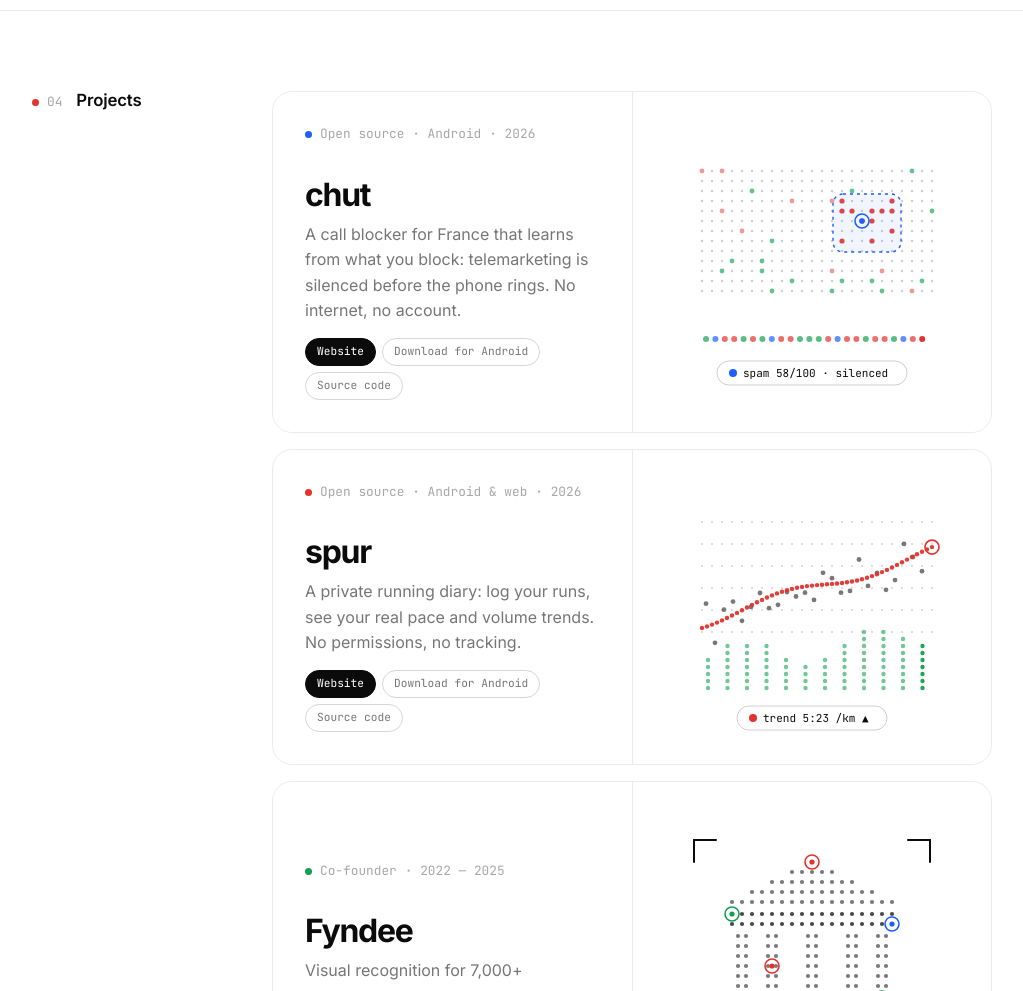
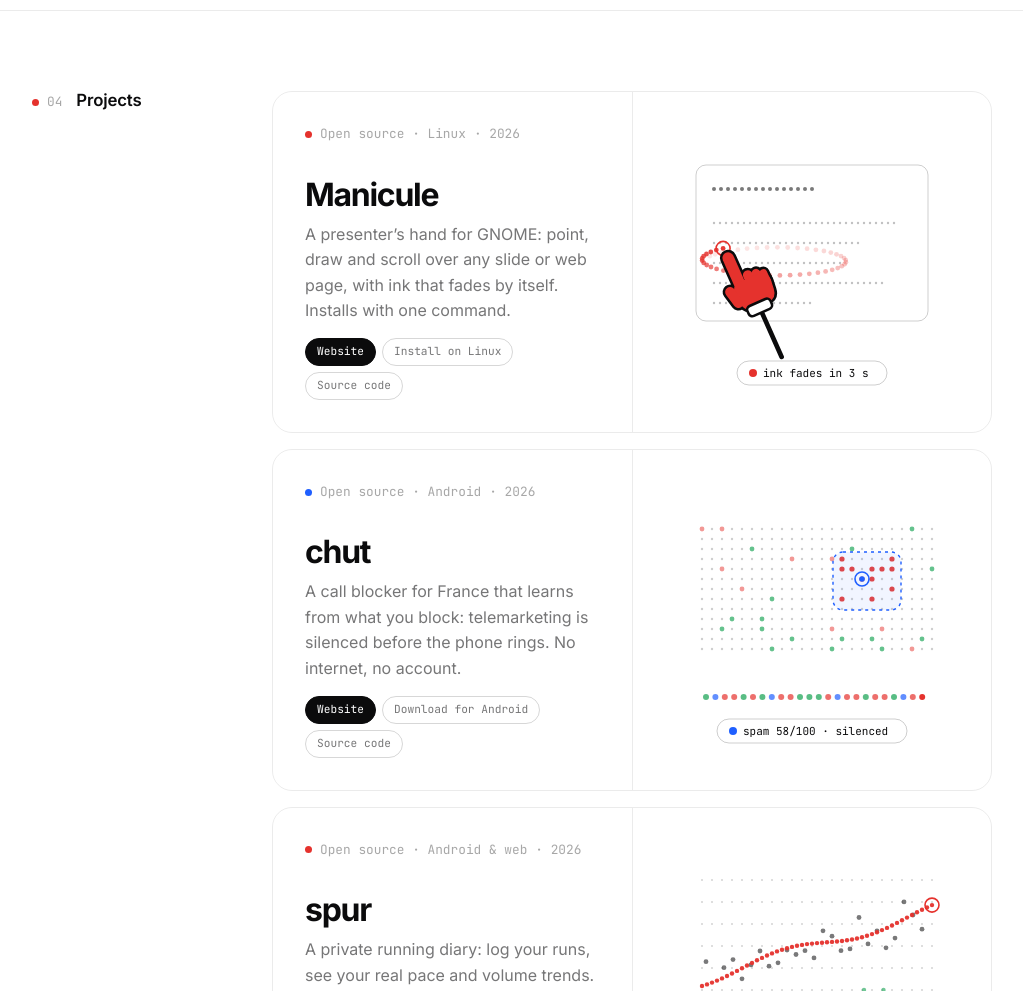
Before and after one commit to dabane-ghassan/dabane-ghassan.github.io, a plain HTML site: page index.html in a window 1280 px wide. Shown: the part 1720-2711 px from the top of the page, without its empty margins (128-1151 px from the left). Drawn offline with Linux system fonts and the light colour scheme.

Commit message:
Projects: add Manicule above chut

```diff
--- a/assets/js/home.js
+++ b/assets/js/home.js
@@ -1,4 +1,4 @@
-/* Home page: dot-matrix, project illustrations (chut, spur, Fyndee), scroll-spy, publication panels, latest posts. */
+/* Home page: dot-matrix, project illustrations (Manicule, chut, spur, Fyndee), scroll-spy, publication panels, latest posts. */
 (function () {
   'use strict';
   var reduce = window.matchMedia('(prefers-reduced-motion: reduce)').matches;
@@ -125,6 +125,38 @@
     chip('spur-label', 'trend 5:23 /km ▲', 'tendance 5:23 /km ▲');
   }
 
+  /* ---------------- Manicule: a slide, a fading ink loop, the hand that drew it ---------------- */
+  function maniculeArt() {
+    var svg = document.getElementById('manicule-art');
+    if (!svg) return;
+    var out = [];
+    function dot(x, y, r, fill, op) { out.push('<circle cx="' + x.toFixed(1) + '" cy="' + y.toFixed(1) + '" r="' + r + '" fill="' + fill + '" opacity="' + op + '"/>'); }
+    out.push('<rect x="34" y="28" width="232" height="156" rx="10" fill="none" stroke="currentColor" stroke-opacity=".2"/>');   // the slide
+    for (var x = 52; x <= 150; x += 7) dot(x, 52, 2, 'currentColor', .55);                               // its title
+    [[86, 236], [106, 200], [126, 178], [146, 220], [166, 150]].forEach(function (row) {                  // its text
+      for (var x = 52; x <= row[1]; x += 6) dot(x, row[0], 1.2, 'currentColor', .25);
+    });
+    var n = 46, a0 = Math.PI * 1.15, a1 = a0 + Math.PI * 2.1, tip;                                        // ink: oldest is faintest
+    for (var i = 0; i <= n; i++) {
+      var t = i / n, a = a0 + (a1 - a0) * t, px = 112 + 72 * Math.cos(a), py = 126 + 15 * Math.sin(a) - t * 4;
+      dot(px, py, 2.4, 'var(--red)', (.12 + .83 * t * t).toFixed(2));
+      tip = [px, py];
+    }
+    out.push('<circle cx="' + tip[0].toFixed(1) + '" cy="' + tip[1].toFixed(1) + '" r="7" fill="none" stroke="var(--red)" stroke-width="1.6"><animate attributeName="r" values="5;9;5" dur="3s" repeatCount="indefinite"/></circle>');
+    var hand = '<rect x="113" y="92" width="27" height="60" rx="13.5"/><rect x="137" y="98" width="25" height="56" rx="12.5"/><rect x="158" y="107" width="21" height="48" rx="10.5"/>' +
+      '<rect x="80" y="24" width="32" height="130" rx="16"/><path d="M72 142 Q72 114 98 114 L152 114 Q180 114 180 142 L177 170 Q174 197 148 197 L104 197 Q78 197 75 170 Z"/>' +
+      '<rect x="53" y="114" width="28" height="66" rx="14" transform="rotate(-13 67 147)"/>';
+    out.push('<g transform="translate(' + (tip[0] + 3).toFixed(1) + ' ' + (tip[1] + 5).toFixed(1) + ') rotate(-24) scale(.36) translate(-96 -26)">' +
+      '<rect x="113.5" y="208" width="13" height="150" rx="6.5" fill="currentColor"/>' +                 // the rod
+      '<g fill="currentColor" stroke="currentColor" stroke-width="14" stroke-linejoin="round">' + hand + '</g>' +
+      '<g fill="var(--red)">' + hand + '</g>' +
+      '<rect x="85" y="186" width="70" height="30" rx="11" fill="var(--bg)" stroke="currentColor" stroke-width="7"/></g>');
+    out.push('<g transform="translate(150 236)"><rect x="-74" y="-12" width="148" height="24" rx="12" fill="var(--bg)" stroke="currentColor" stroke-opacity=".2"/>' +
+      '<circle cx="-58" cy="0" r="4" fill="var(--red)"/><text id="manicule-label" class="label-chip" x="-48" y="4" fill="currentColor"></text></g>');
+    svg.innerHTML = out.join('');
+    chip('manicule-label', 'ink fades in 3 s', 'encre effacée en 3 s');
+  }
+
   /* ---------------- chut: the number space in dots, a learned spam block ---------------- */
   function chutArt() {
     var svg = document.getElementById('chut-art');
@@ -204,5 +236,5 @@
     draw(); document.addEventListener('langchange', draw);
   }
 
-  document.addEventListener('DOMContentLoaded', function () { matrix(); chutArt(); spurArt(); temple(); spy(); pubs(); lists(); });
+  document.addEventListener('DOMContentLoaded', function () { matrix(); maniculeArt(); chutArt(); spurArt(); temple(); spy(); pubs(); lists(); });
 })();
--- a/index.html
+++ b/index.html
@@ -26,7 +26,7 @@
   <link rel="preconnect" href="https://fonts.googleapis.com">
   <link rel="preconnect" href="https://fonts.gstatic.com" crossorigin>
   <link href="https://fonts.googleapis.com/css2?family=Inter:wght@400..800&family=JetBrains+Mono:wght@400;500&family=Newsreader:ital,opsz,wght@0,6..72,400..600;1,6..72,400..600&display=swap" rel="stylesheet">
-  <link rel="stylesheet" href="assets/css/style.css?v=20261110c">
+  <link rel="stylesheet" href="assets/css/style.css?v=20261113a">
 </head>
 <body data-page="home">
 <a class="skip" href="#main">Skip to content</a>
@@ -166,6 +166,20 @@
       <div class="reveal">
         <article class="feature">
           <div class="feature-body">
+            <div class="feature-label mono"><span class="dot r"></span><span lang="en">Open source · Linux</span><span lang="fr">Open source · Linux</span> · 2026</div>
+            <h3><a href="https://dabane-ghassan.github.io/manicule/">Manicule</a></h3>
+            <p class="pitch" lang="en">A presenter’s hand for GNOME: point, draw and scroll over any slide or web page, with ink that fades by itself. Installs with one command.</p>
+            <p class="pitch" lang="fr">Une main de présentateur pour GNOME : pointez, dessinez et faites défiler n’importe quelle diapo ou page web, avec une encre qui s’efface d’elle-même. S’installe en une commande.</p>
+            <div class="pub-actions">
+              <a class="chip chip-solid" href="https://dabane-ghassan.github.io/manicule/"><span lang="en">Website</span><span lang="fr">Site</span></a>
+              <a class="chip" href="https://github.com/dabane-ghassan/manicule#install"><span lang="en">Install on Linux</span><span lang="fr">Installer sur Linux</span></a>
+              <a class="chip" href="https://github.com/dabane-ghassan/manicule"><span lang="en">Source code</span><span lang="fr">Code source</span></a>
+            </div>
+          </div>
+          <div class="feature-art" aria-hidden="true"><svg id="manicule-art" viewBox="0 0 300 250"></svg></div>
+        </article>
+        <article class="feature">
+          <div class="feature-body">
             <div class="feature-label mono"><span class="dot b"></span><span lang="en">Open source · Android</span><span lang="fr">Open source · Android</span> · 2026</div>
             <h3><a href="https://dabane-ghassan.github.io/chut/">chut</a></h3>
             <p class="pitch" lang="en">A call blocker for France that learns from what you block: telemarketing is silenced before the phone rings. No internet, no account.</p>
@@ -256,8 +270,8 @@
   </div>
 </footer>
 
-<script src="assets/js/site.js?v=20261110c"></script>
-<script src="assets/js/posts.js?v=20261110c"></script>
-<script src="assets/js/home.js?v=20261110c"></script>
+<script src="assets/js/site.js?v=20261113a"></script>
+<script src="assets/js/posts.js?v=20261113a"></script>
+<script src="assets/js/home.js?v=20261113a"></script>
 </body>
 </html>
```
